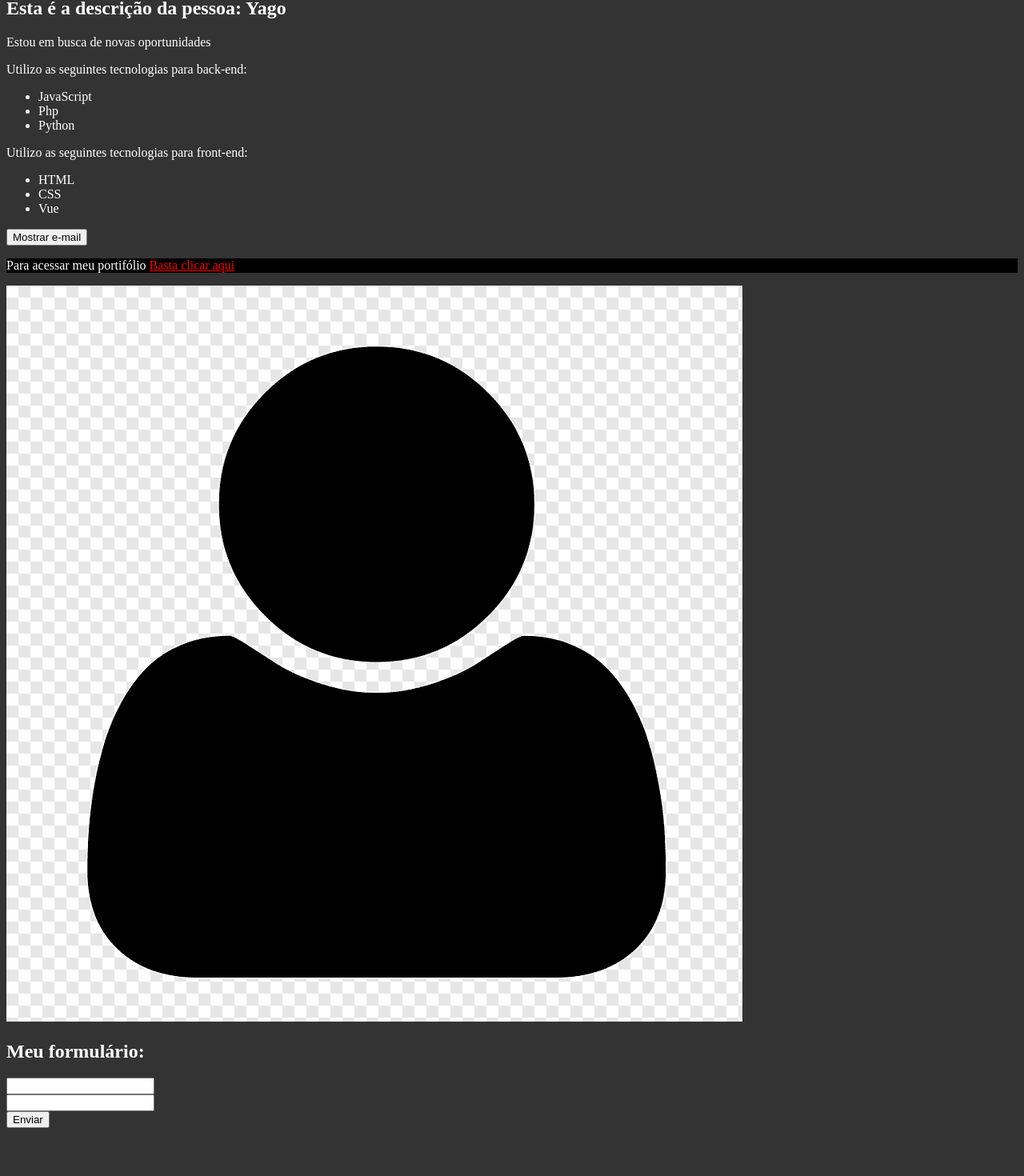
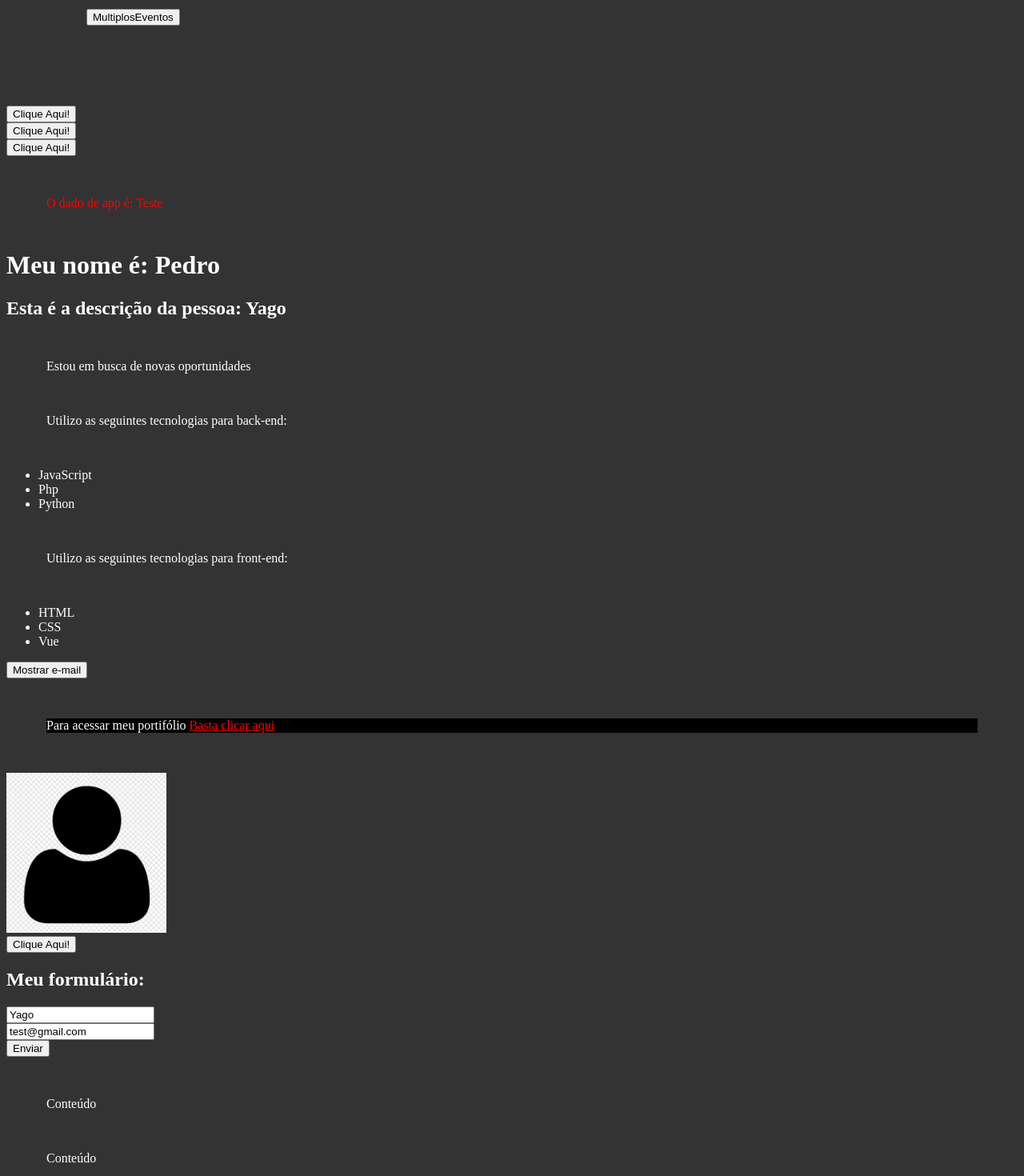
Before and after one commit to qpenta/Vue-3, a Vue app: page / in a window 1280 px wide. Shown: the part 249-1719 px from the top of the page at 80% size. Before the commit the page ends 1667 px from the top, so only its background shows below. Built offline with nearby package versions, Linux system fonts and the light colour scheme.

Commit message:
rfct: reutilizando componentes

```diff
--- /dev/null
+++ b/src/components/MultiplosEventos.vue
@@ -0,0 +1,44 @@
+<template>
+  <div>
+    <button
+      @click="
+        primeiro(txt1, $event);
+        segundo(txt2, $event);
+        terceiro();
+      "
+    >
+      MultiplosEventos
+    </button>
+    <p>{{ multiplos_eventos }}</p>
+  </div>
+</template>
+
+<script>
+export default {
+  name: "MultiplosEventos",
+  data() {
+    return {
+      multiplos_eventos: "",
+      txt1: "Primeiro Evento",
+      txt2: "Segundo Evento",
+    };
+  },
+  methods: {
+    primeiro(txt) {
+      this.multiplos_eventos = txt;
+    },
+    segundo(txt) {
+      setTimeout(() => (this.multiplos_eventos = txt), 500);
+    },
+    terceiro() {
+      setTimeout(() => (this.multiplos_eventos = ""), 1500);
+    },
+  },
+};
+</script>
+
+<style scoped>
+div {
+  margin: 100px;
+}
+</style>
--- a/src/components/PrimeiroComponente.vue
+++ b/src/components/PrimeiroComponente.vue
@@ -2,12 +2,23 @@
   <div>
     <h1>Olá vue</h1>
     <p>Meu nome é {{ nome }} e trabalho como {{ profissao }}</p>
+    <MultiplosEventos />
+    <TheReutilizacao />
+    <TheReutilizacao />
+    <TheReutilizacao />
   </div>
 </template>
 
 <script>
+import MultiplosEventos from "./MultiplosEventos";
+import TheReutilizacao from "./TheReutilizacao";
+
 export default {
   name: "PrimeiroComponente",
+  components: {
+    MultiplosEventos,
+    TheReutilizacao,
+  },
   data() {
     return {
       nome: "Yago",
--- a/src/components/TheForm.vue
+++ b/src/components/TheForm.vue
@@ -1,27 +1,59 @@
 <template>
   <h2>Meu formulário:</h2>
-  <form action="">
+
+  <form action="" @submit="enviarFormulario">
     <div>
-      <InputText />
+      <input type="text" v-model="name" />
     </div>
+
     <div>
-      <InputText />
+      <input type="text" v-model="email" />
     </div>
     <div>
       <TheSubmit />
     </div>
   </form>
+  <p>Conteúdo</p>
+  <p>Conteúdo</p>
+  <p>Conteúdo</p>
 </template>
 
 <script>
-import InputText from "./Form/InputText";
 import TheSubmit from "./Form/TheSubmit";
 
 export default {
   name: "TheForm",
   components: {
-    InputText,
     TheSubmit,
+  },
+
+  data() {
+    return {
+      name: "Yago",
+      email: "test@gmail.com",
+    };
+  },
+  methods: {
+    enviarFormulario(e) {
+      e.preventDefault();
+
+      const name = this.name;
+      const email = this.email;
+
+      console.log("Forumulário Enviado!");
+      console.log("O nome é:" + name);
+      console.log("O email é:" + email);
+
+      // Ajax
+
+      // Inserir no banco de dados
+    },
   },
 };
 </script>
+
+<style>
+p {
+  margin: 50px;
+}
+</style>
--- a/src/components/ThePessoa.vue
+++ b/src/components/ThePessoa.vue
@@ -21,3 +21,9 @@ export default {
   },
 };
 </script>
+
+<style>
+img {
+  max-width: 200px;
+}
+</style>
--- a/src/components/ThePicture.vue
+++ b/src/components/ThePicture.vue
@@ -1,10 +1,16 @@
 <template>
   <img :src="avatar" :alt="descricao" />
+  <TheReutilizacao />
 </template>
 
 <script>
+import TheReutilizacao from "./TheReutilizacao";
+
 export default {
   name: "ThePicture",
+  components: {
+    TheReutilizacao,
+  },
   data() {
     return {
       avatar: "/img/avatar.png",
--- /dev/null
+++ b/src/components/TheReutilizacao.vue
@@ -0,0 +1,22 @@
+<template>
+  <div>
+    <button @click="ativar">Clique Aqui!</button>
+    <span v-show="ativou">Ativado!</span>
+  </div>
+</template>
+
+<script>
+export default {
+  name: "TheReutilizacao",
+  data() {
+    return {
+      ativou: false,
+    };
+  },
+  methods: {
+    ativar() {
+      this.ativou = !this.ativou;
+    },
+  },
+};
+</script>
```
